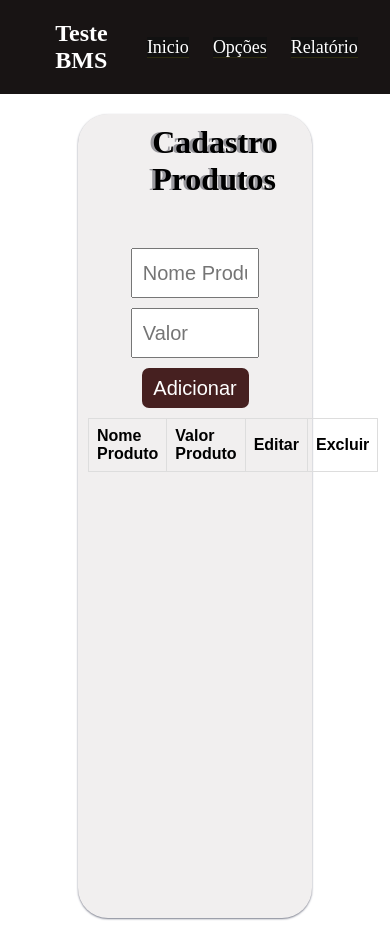
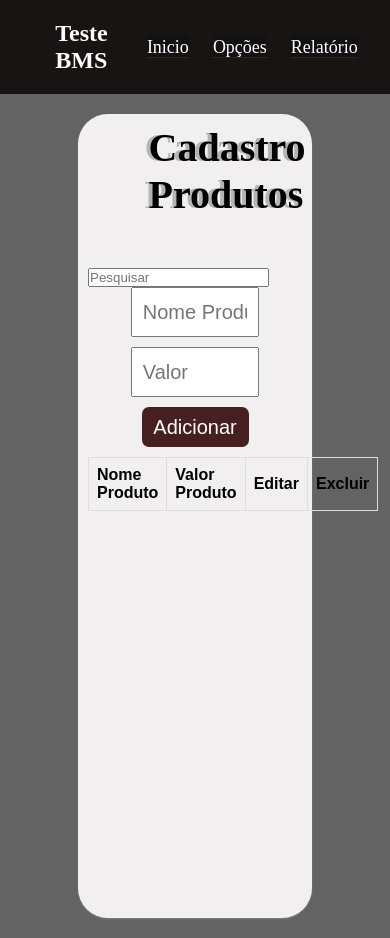
Before and after one commit to leobraboo/BMS-CRUD, a website: page index.html in a window 390 px wide. Drawn offline with Linux system fonts and the light colour scheme.

Commit message:
ajustes search

```diff
--- a/index.html
+++ b/index.html
@@ -28,12 +28,11 @@
     <div class="container-body">
         <div class="container1">
             <h1 class="texto">Cadastro Produtos <br> </h1>
+            <input type="search" placeholder="Pesquisar" id="search" >
             <div>
                 <div class="form">
-
                     <input type="text" placeholder="Nome Produto" id="product" >
                     <input type="number"  placeholder="Valor" id="valueProd" >
-
                 </div>
                 <button id="btnSalvar">Adicionar</button>
                 <table>
@@ -45,7 +44,6 @@
                             <th>Excluir</th>
                         </tr>
                     <tbody id="teste">
-
                     </tbody>
                     </thead>
                 </table>
--- a/script.js
+++ b/script.js
@@ -84,7 +84,7 @@ btnSalvar.onclick = e => {
             itens[id].product = product.value
             itens[id].valueProd = valueProd.value
             clearFields()
-        } else{
+        } else {
             itens.push({ 'product': product.value, 'valueProd': valueProd.value })
 
         }
@@ -107,4 +107,9 @@ function loadItens() {
         createItem(item, index)
     })
 }
+
+
 loadItens()
+
+var filtro = itens;
+console.log(filtro)
--- a/styles.css
+++ b/styles.css
@@ -52,7 +52,8 @@ nav {
 .container-body {
     display: flex;
     width: 100%;
-    max-width: 1120px;
+    /* max-width: 1120px; */
+    background: rgba(0, 0, 0, 0.61);
     height: 100vh;
     margin: 0 auto;
     display: flex;
@@ -91,7 +92,8 @@ nav {
     align-items: center;
     justify-content: center;
     margin-bottom: 50px;
-    text-shadow: -0.1em 0em #939297ec;
+    font-size: 50px;
+    text-shadow: -0.1em 0em #afafadec;
 }
 
 .container2 {
@@ -166,12 +168,11 @@ tr:hover {
     color: black;
     justify-content: center;
     height: 20px;
-    margin-left: 25px;
     width: 40px;
 }
 
 .exclude {
-    margin-left: 25px;
+
     border: none;
     border-radius: 3px;
     color: black;
@@ -202,7 +203,7 @@ tr:hover {
 
 }
 
-@media(max-width:540px){
+@media(max-width:705px){
     .form{
         flex-wrap: wrap;
     }
@@ -215,4 +216,7 @@ tr:hover {
 
         margin-left: 30% ;
     }
+    .texto{
+        font-size: 40px;
+    }
 }
```
